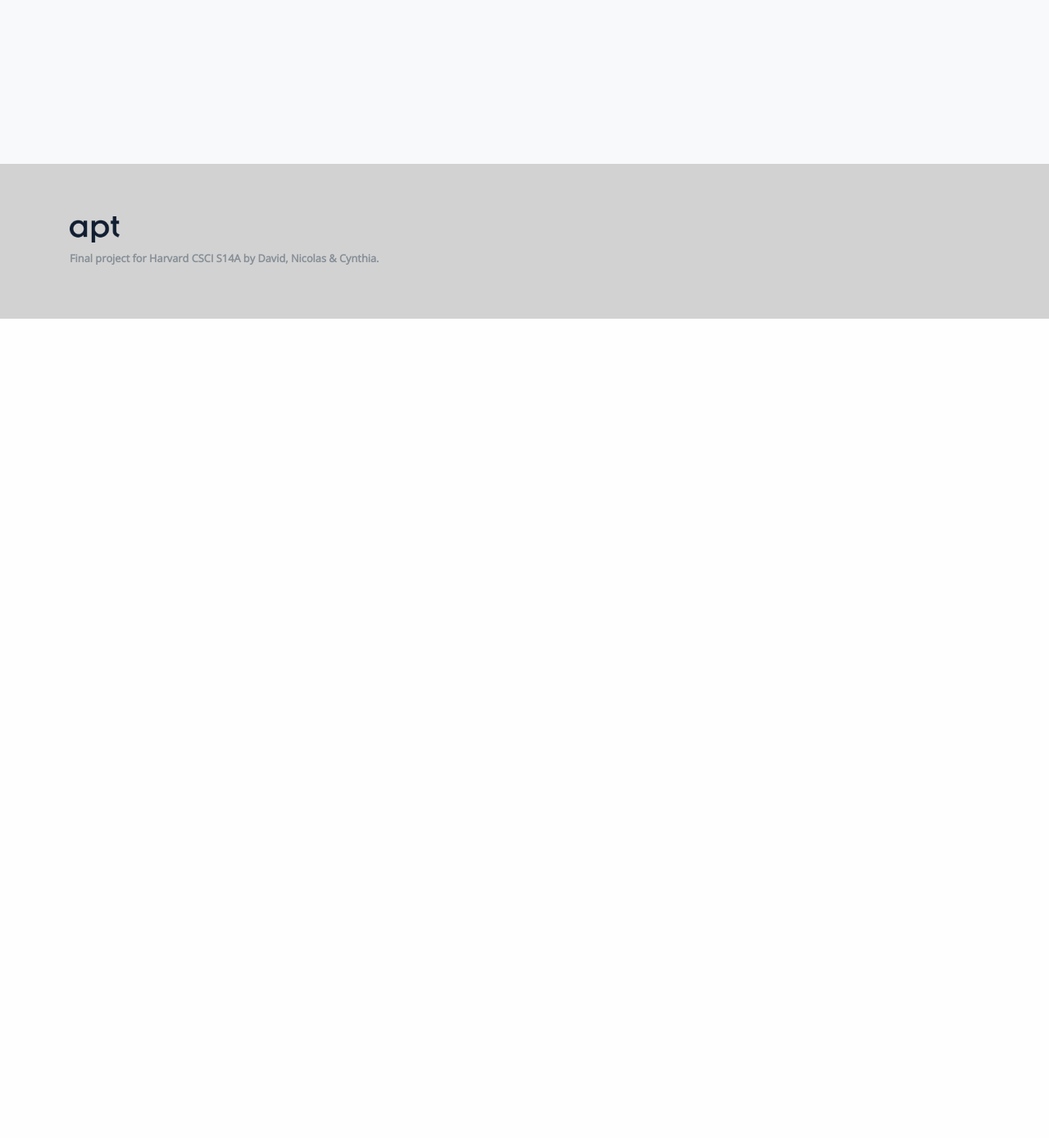
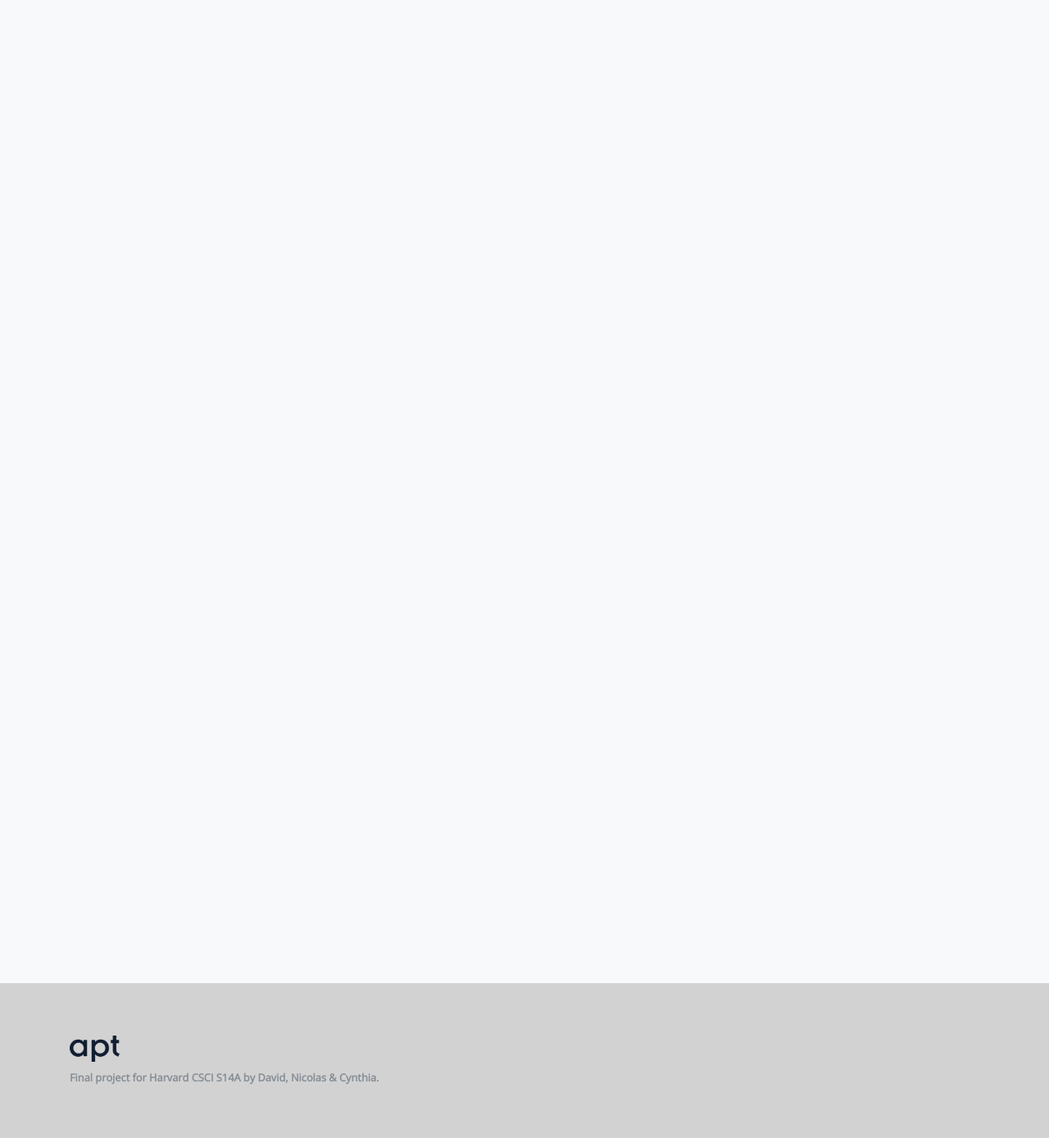
Before and after one commit to davidcrowe/apt, a Flask app: template templates/property-detail.html in a window 1280 px wide. Shown: the part 1255-2644 px from the top of the page at 82% size. Before the commit the page ends 1644 px from the top, so only its background shows below. Run offline with Flask 2, Linux system fonts and the light colour scheme; the template is opened without the code that fills it, so the values that code supplies are empty; some libraries are stand-ins or nearby versions.

Commit message:
Changing the height of the similar properties section of property-detail.html

```diff
--- a/templates/property-detail.html
+++ b/templates/property-detail.html
@@ -1,5 +1,5 @@
 {% extends "layout.html" %} {% block body %}
-<header class="masthead text-white text-center" style="background: url('static/img/burke&union.jpg?h=902cbd25ef30f3167b3139adcf2abd22')no-repeat center center;background-size: cover;height: 400px;background-image: url({{property.photo_url}});">
+<header class="masthead text-white text-center" style="background: url('static/img/burke&union.jpg?h=902cbd25ef30f3167b3139adcf2abd22')no-repeat center center;background-size: cover;height: 400px;background-image: url({{ property.photo_url }});">
 	<div class="overlay" style="width: 100%;height: 400px;background-color: #000000;opacity: 0.45;"></div>
 	<div class="container">
 		<div class="row">
@@ -10,7 +10,7 @@
 		</div>
 	</div>
 </header>
-<section class="features-icons bg-light text-center" style="height: 1000px;">
+<section class="features-icons bg-light text-center" style="height: 2000px;">
 	<container style="height:100%;">
 	<div class="container" style="width: 95%;">
 		<div class="row" style="width: 100%;margin-top: -70px;">
```
